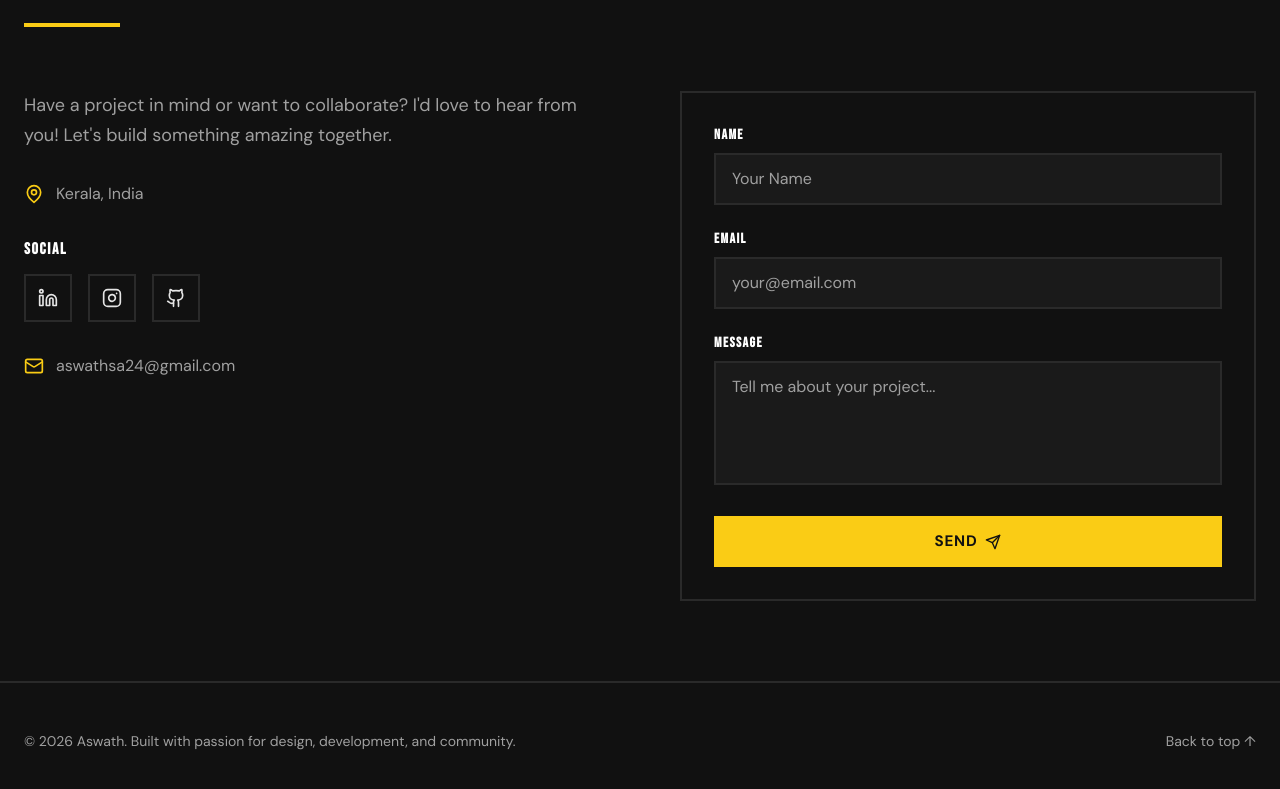
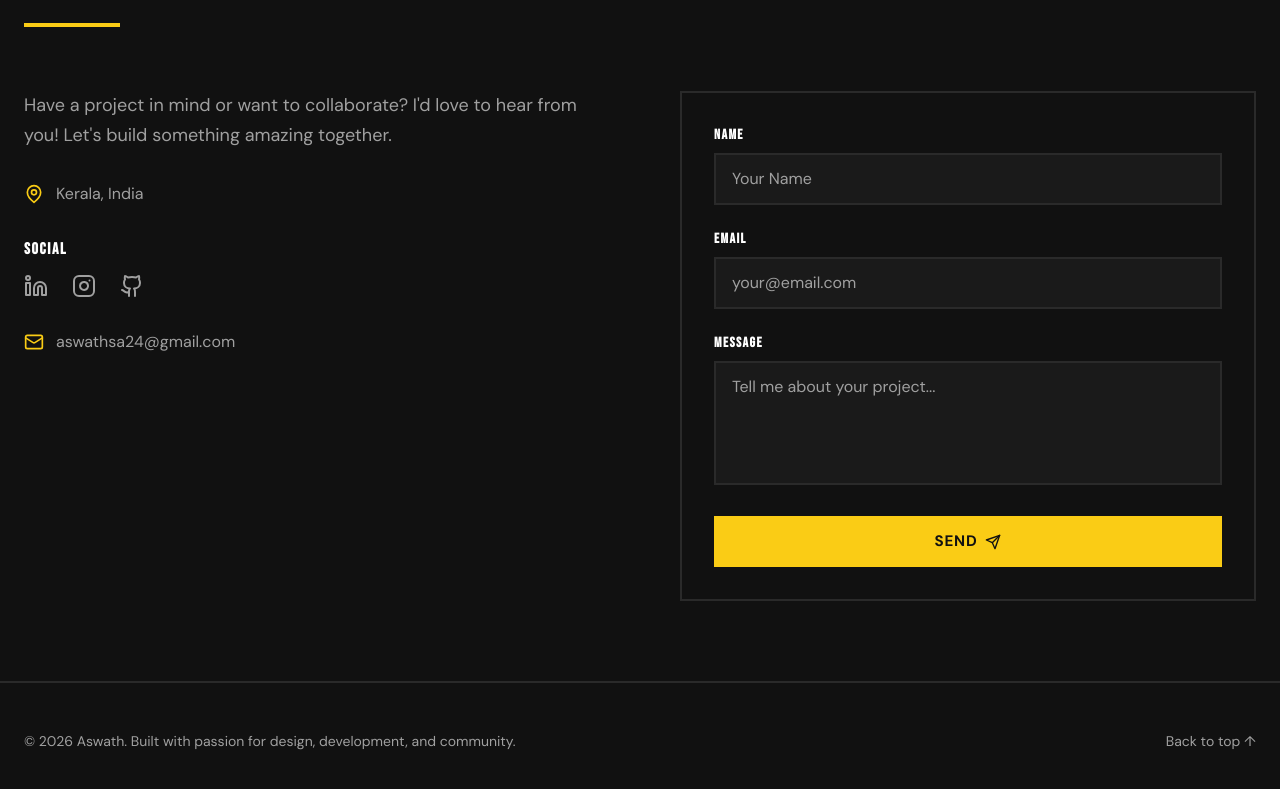
Before and after one commit to Aswath2005/Portfolio, a Next.js app: page / in a window 1280 px wide. Shown: the part 2978-3767 px from the top of the page. Built offline with nearby package versions, Linux system fonts and the light colour scheme.

Commit message:
Update Contact component

```diff
--- a/components/Contact.tsx
+++ b/components/Contact.tsx
@@ -102,19 +102,19 @@ export function Contact() {
               className="space-y-3"
             >
               <p className="font-bold text-white font-bebas tracking-widest">SOCIAL</p>
-              <div className="flex gap-4">
+              <div className="flex gap-6">
                 {socialLinks.map((social, idx) => (
                   <motion.a
                     key={idx}
                     href={social.href}
                     target="_blank"
                     rel="noopener noreferrer"
-                    whileHover={{ scale: 1.15 }}
+                    whileHover={{ scale: 1.2, y: -3 }}
                     whileTap={{ scale: 0.95 }}
-                    className="p-3 border-2 border-dark-border hover:border-accent-yellow hover:text-accent-yellow transition-all rounded-none"
+                    className="text-text-muted hover:text-accent-yellow transition-colors duration-300"
                     aria-label={social.label}
                   >
-                    <social.icon className="w-5 h-5" />
+                    <social.icon className="w-6 h-6" />
                   </motion.a>
                 ))}
               </div>
```
